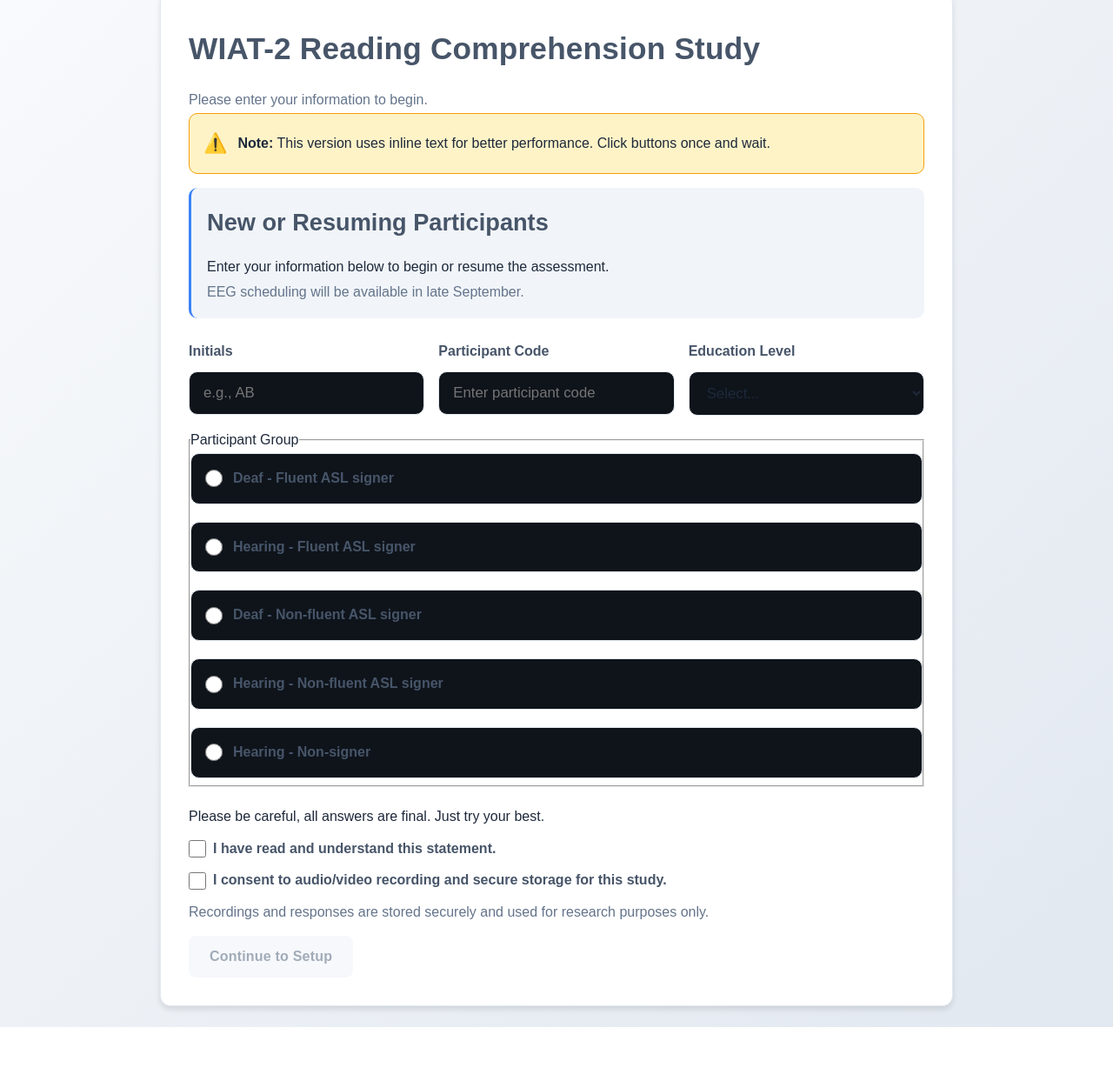
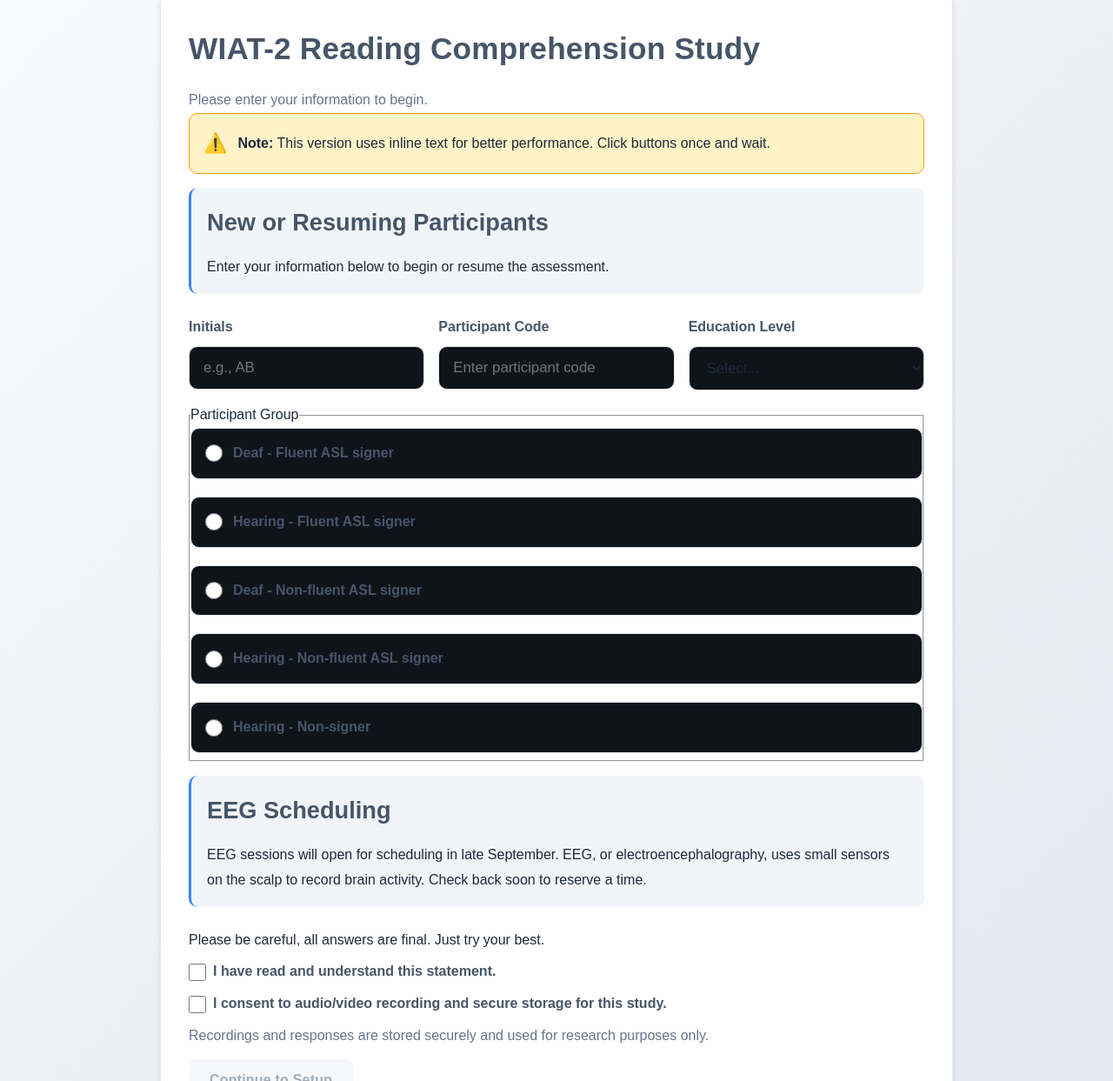
Before and after one commit to melodyfschwenk/readingcomp, a plain HTML site: page index.html in a window 1280 px wide. Shown: the part 33-1276 px from the top of the page at 87% size. Before the commit the page ends 1214 px from the top, so only its background shows below. Drawn offline with Linux system fonts and the light colour scheme.

Commit message:
Move and revise EEG scheduling notice

```diff
--- a/index.html
+++ b/index.html
@@ -557,7 +557,6 @@
     <div class="instructions">
       <h2>New or Resuming Participants</h2>
       <p>Enter your information below to begin or resume the assessment.</p>
-      <p class="muted">EEG scheduling will be available in late September.</p>
     </div>
 
     <div class="row">
@@ -642,6 +641,11 @@
           </label>
         </div>
       </fieldset>
+    </div>
+
+    <div class="instructions">
+      <h2>EEG Scheduling</h2>
+      <p>EEG sessions will open for scheduling in late September. EEG, or electroencephalography, uses small sensors on the scalp to record brain activity. Check back soon to reserve a time.</p>
     </div>
 
     <div id="config-warning" class="status-box error hidden" role="alert" aria-live="assertive" aria-atomic="true">
```
